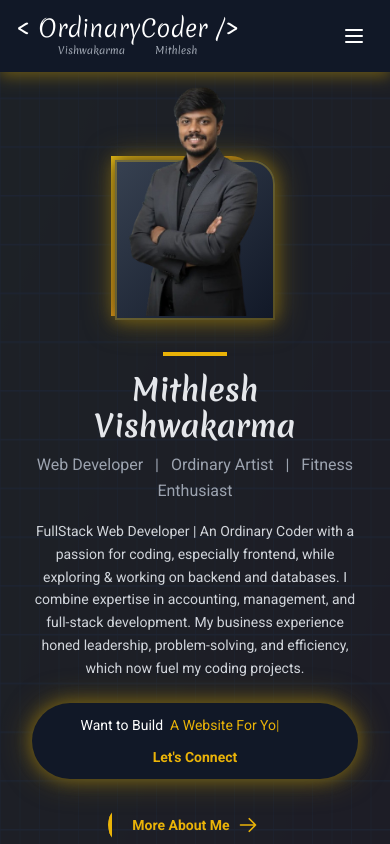
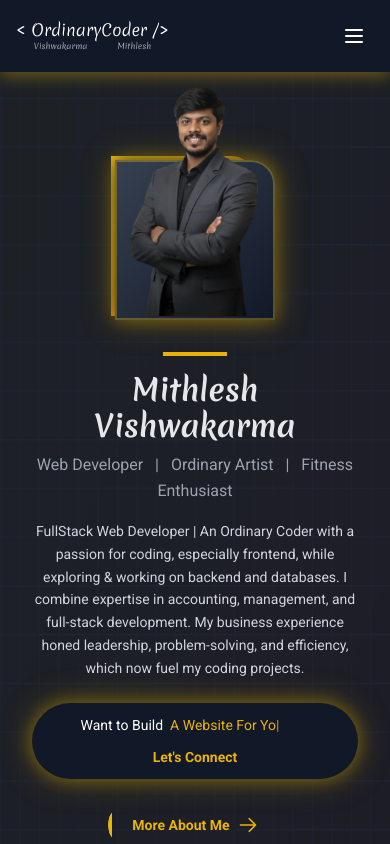
Before and after one commit to mithlesh-vishwakarma/upgraded_portfolio, a React (Vite) app in the folder vite-project/: page / in a window 390 px wide. Shown: the top 844 px of the page. Built offline with nearby package versions, Linux system fonts and the light colour scheme.

Commit message:
`Refactor Header component and index.css for responsive design`

```diff
--- a/vite-project/src/components/Header.tsx
+++ b/vite-project/src/components/Header.tsx
@@ -56,7 +56,7 @@ const Header: React.FC = () => {
             >
               {"<"} OrdinaryCoder {"/>"}
             </GlitchText>
-            <div className="flex justify-center text-[10px] text-gray-400 mt-1 lg:-mt-1 leading-none font-merienda">
+            <div className="logo-subtitle flex justify-center text-gray-400 mt-1 lg:-mt-1 leading-none font-merienda sm:text-[7px] md:text-[9px] lg:text-[10px]">
               <span className="mr-[30px]">Vishwakarma</span>
               <span>Mithlesh</span>
             </div>
--- a/vite-project/src/index.css
+++ b/vite-project/src/index.css
@@ -123,9 +123,13 @@
 
 @media (max-width: 639px) {
   .glitch {
-    font-size: clamp(1.25rem, 6vw, 3rem);
+    font-size: clamp(1rem, 4vw, 3rem);
+  }
+   .logo-subtitle {
+    font-size: 8px;
   }
 }
+
 
 .glitch::after,
 .glitch::before {
```
